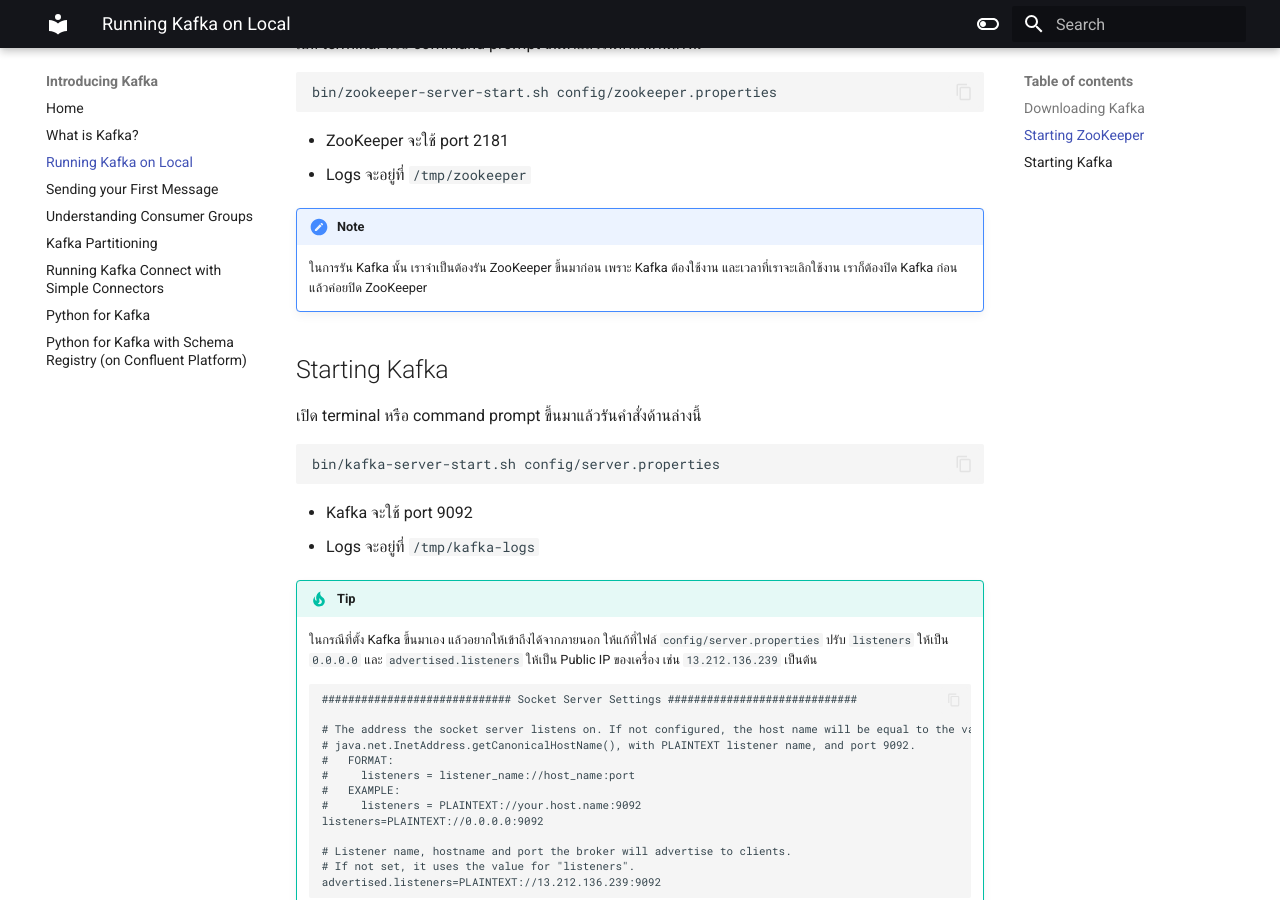
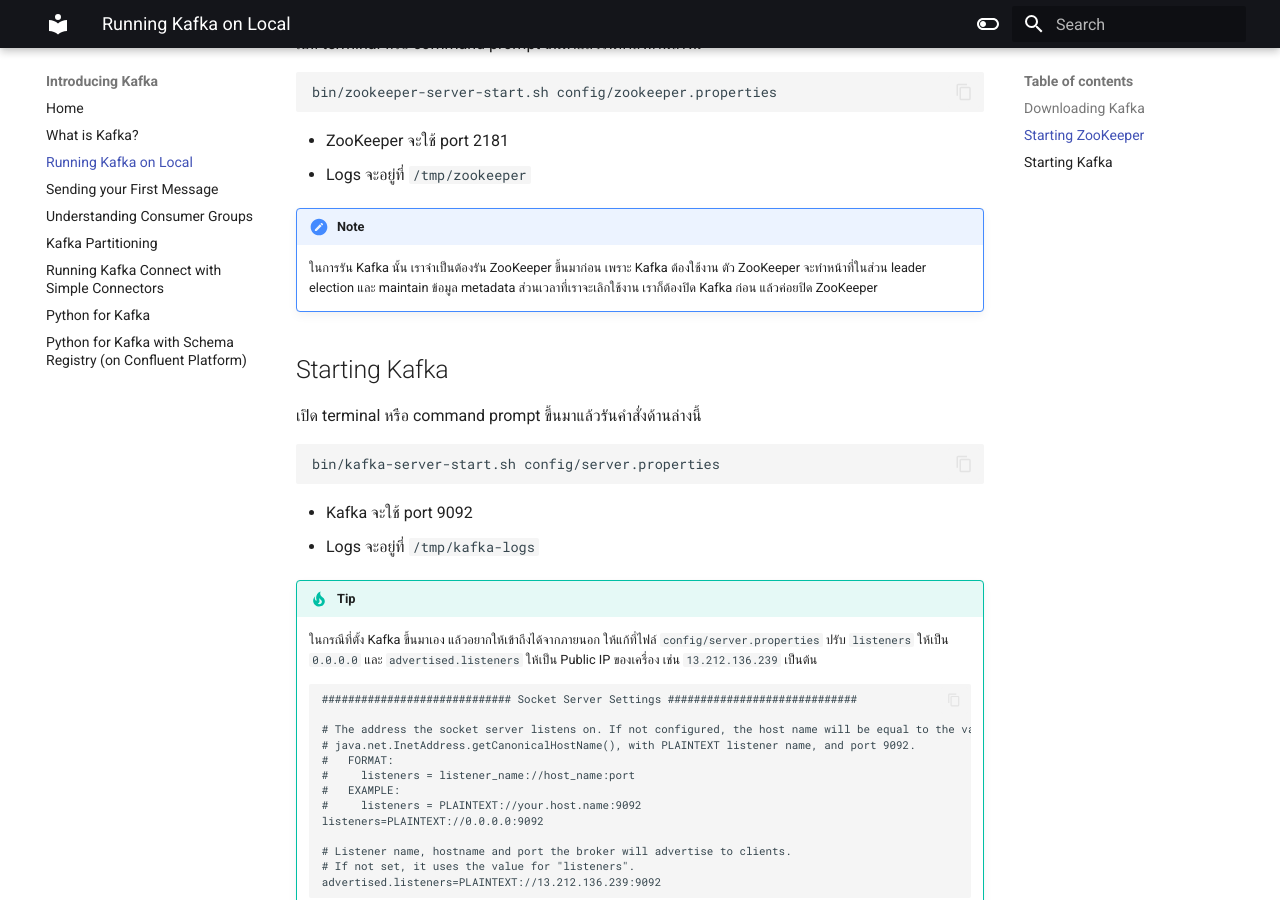
Before and after one commit to zkan/introducing-kafka, an MkDocs documentation site: the page built from docs/running-kafka-on-local.md, in a window 1280 px wide and 900 px high, scrolled down 870 px. Built offline with MkDocs 1.6.1 and Material for MkDocs 9.7.7, drawn with Linux system fonts in a browser that asks for light colours.

Commit message:
Explain more what ZooKeeper is doing

```diff
--- a/docs/running-kafka-on-local.md
+++ b/docs/running-kafka-on-local.md
@@ -50,8 +50,9 @@
 
 !!! note
 
-    ในการรัน Kafka นั้น เราจำเป็นต้องรัน ZooKeeper ขึ้นมาก่อน เพราะ Kafka ต้องใช้งาน
-    และเวลาที่เราจะเลิกใช้งาน เราก็ต้องปิด Kafka ก่อน แล้วค่อยปิด ZooKeeper
+    ในการรัน Kafka นั้น เราจำเป็นต้องรัน ZooKeeper ขึ้นมาก่อน เพราะ Kafka ต้องใช้งาน ตัว
+    ZooKeeper จะทำหน้าที่ในส่วน leader election และ maintain ข้อมูล metadata
+    ส่วนเวลาที่เราจะเลิกใช้งาน เราก็ต้องปิด Kafka ก่อน แล้วค่อยปิด ZooKeeper
 
 ## Starting Kafka
 
```
